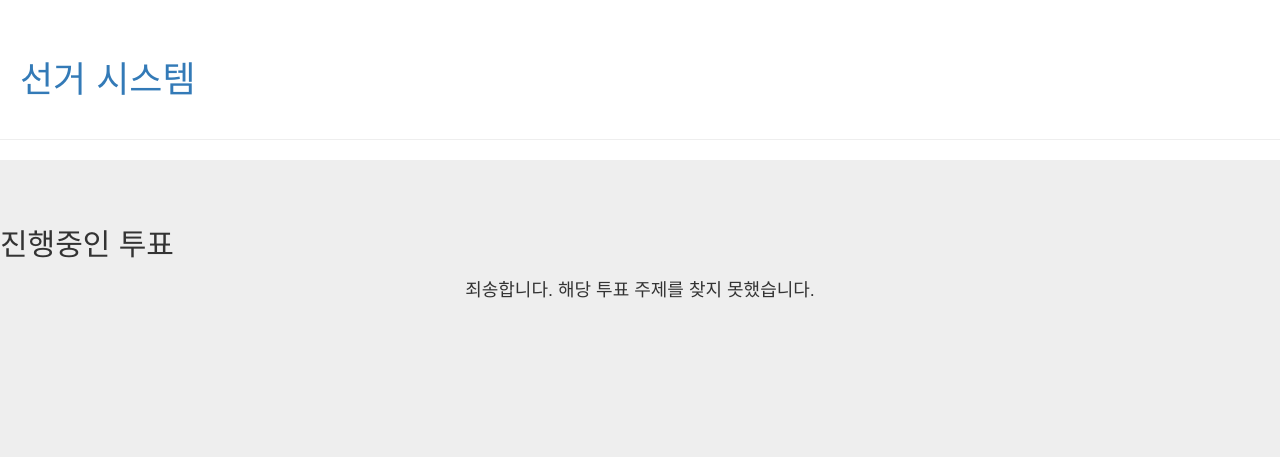
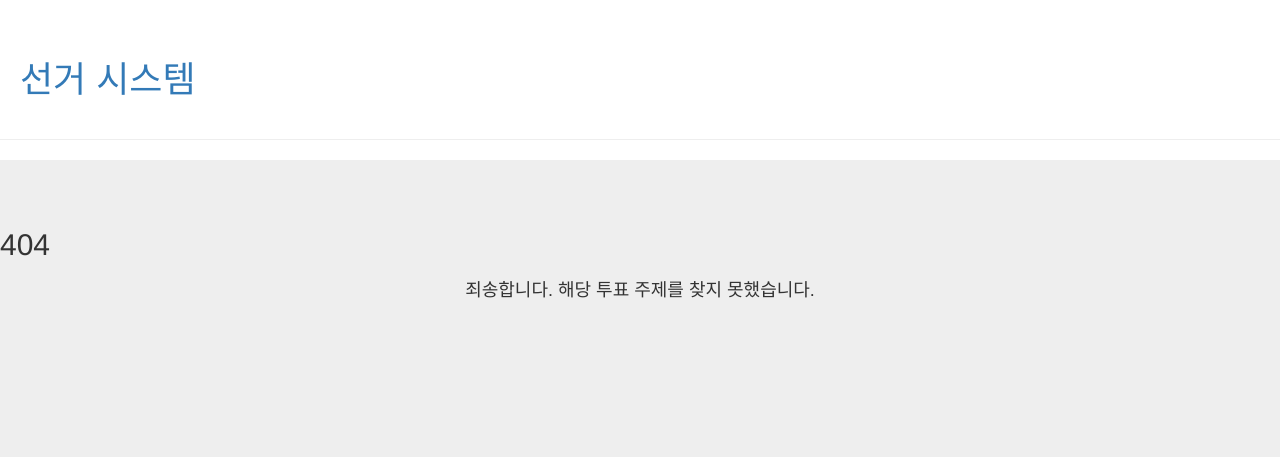
Before and after one commit to yeonho1/election, a Django app: page /vote/1 in a window 1280 px wide. Shown: the top 457 px of the page. Run offline with Django 3.2, Linux system fonts and the light colour scheme; data that the repository does not hold is empty; some libraries are stand-ins or nearby versions.

Commit message:
fix typo

```diff
--- a/vote/templates/vote/404.html
+++ b/vote/templates/vote/404.html
@@ -1,7 +1,7 @@
 {% extends 'vote/base.html' %}
 
 {% block content %}
-<h2>진행중인 투표</h2>
+<h2>404</h2>
 <div class="container">
     <center>
         <h4>죄송합니다. 해당 투표 주제를 찾지 못했습니다.</h4>
```
